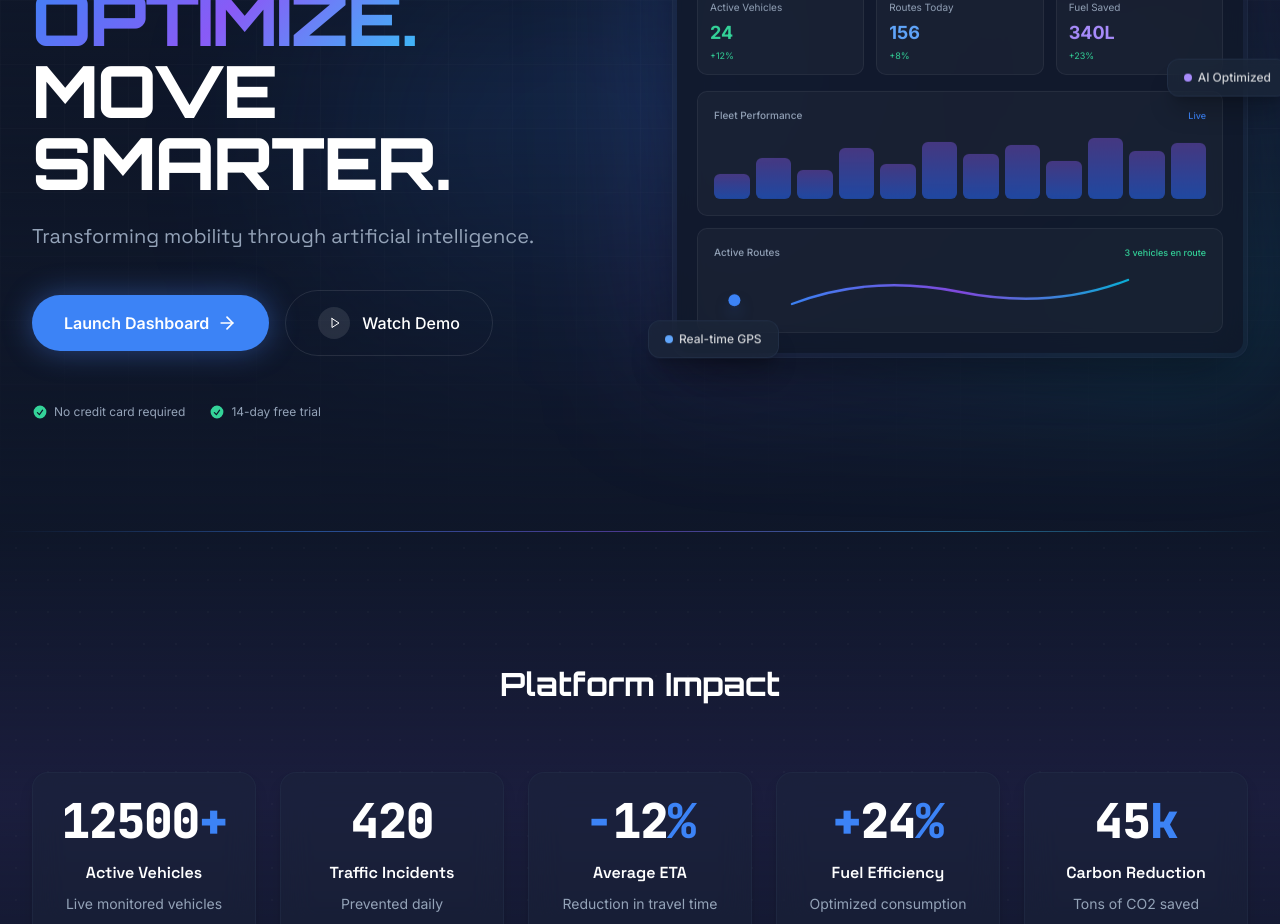
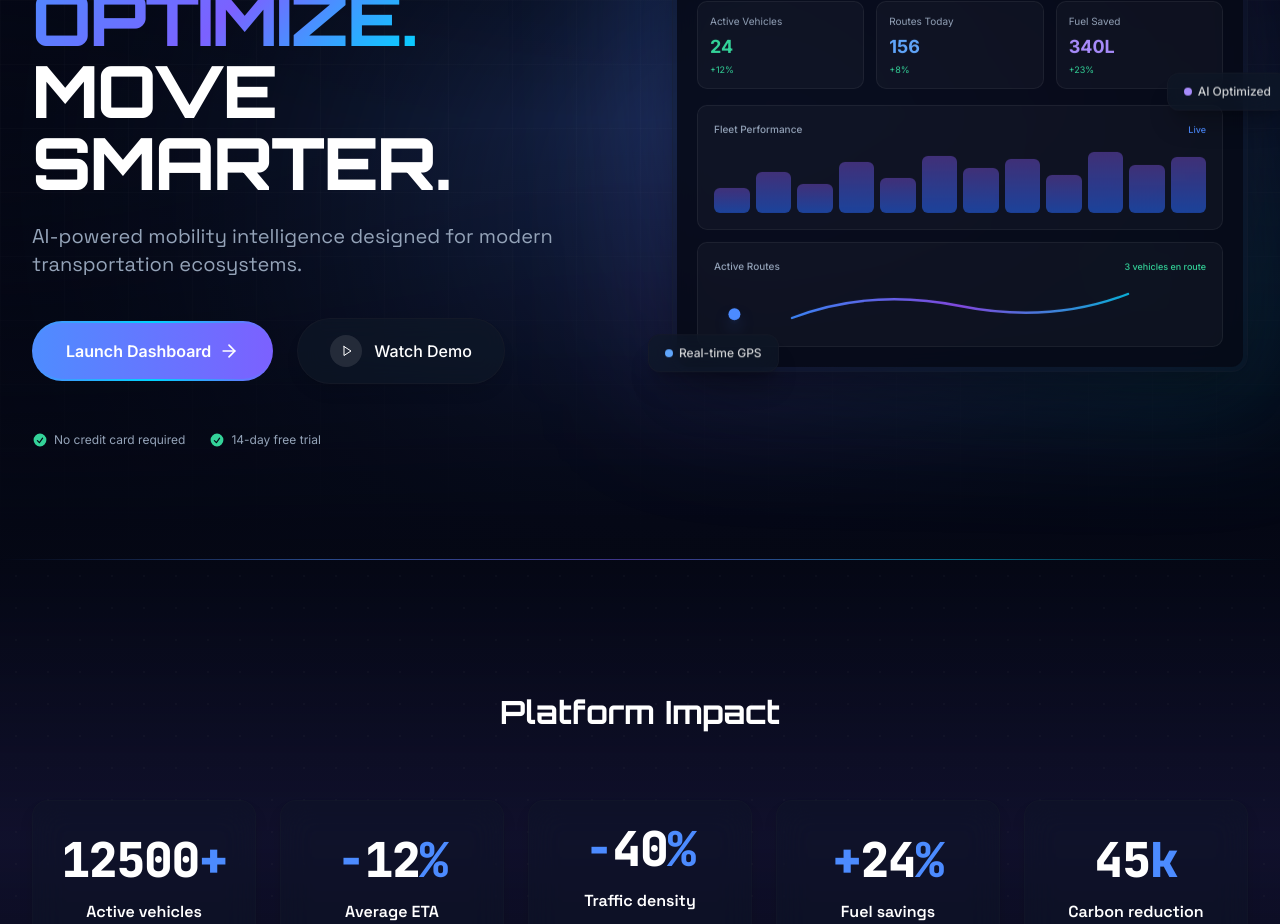
Before and after one commit to yadavrahul25431-hub/moira, a Next.js app in the folder frontend/: page / in a window 1280 px wide. Shown: the part 320-1244 px from the top of the page. Built offline with nearby package versions, Linux system fonts and the light colour scheme.

Commit message:
style: exact refinement to brand colors, gradients, map and features

```diff
--- a/frontend/src/app/globals.css
+++ b/frontend/src/app/globals.css
@@ -41,37 +41,37 @@
   }
 
   .dark {
-    --background: 222 47% 11%;
+    --background: 229 63% 5%;
     --foreground: 0 0% 100%;
-    --card: 217 33% 18%;
+    --card: 219 42% 11%;
     --card-foreground: 0 0% 100%;
-    --popover: 217 33% 18%;
+    --popover: 219 42% 11%;
     --popover-foreground: 0 0% 100%;
-    --primary: 217 91% 60%;
+    --primary: 219 100% 65%;
     --primary-foreground: 0 0% 100%;
-    --secondary: 258 90% 66%;
+    --secondary: 250 100% 69%;
     --secondary-foreground: 0 0% 100%;
-    --muted: 217 33% 25%;
+    --muted: 223 49% 8%;
     --muted-foreground: 215 20% 65%;
-    --accent: 199 93% 60%;
+    --accent: 190 100% 50%;
     --accent-foreground: 0 0% 100%;
-    --destructive: 359 83% 60%;
+    --destructive: 349 100% 65%;
     --destructive-foreground: 0 0% 100%;
-    --border: 217 33% 25%;
-    --input: 217 33% 25%;
-    --ring: 217 91% 60%;
+    --border: 228 20% 14%;
+    --input: 228 20% 14%;
+    --ring: 219 100% 65%;
 
-    --sidebar: 217 33% 18%;
+    --sidebar: 219 42% 11%;
     --sidebar-foreground: 0 0% 100%;
-    --sidebar-border: 217 33% 25%;
-    --sidebar-accent: 258 90% 66%;
+    --sidebar-border: 228 20% 14%;
+    --sidebar-accent: 250 100% 69%;
     --sidebar-accent-foreground: 0 0% 100%;
 
-    --chart-emerald: 142 71% 45%;
-    --chart-cyan: 199 93% 60%;
-    --chart-violet: 258 90% 66%;
-    --chart-amber: 45 93% 48%;
-    --chart-rose: 359 83% 60%;
+    --chart-emerald: 145 63% 50%;
+    --chart-cyan: 190 100% 50%;
+    --chart-violet: 250 100% 69%;
+    --chart-amber: 37 90% 51%;
+    --chart-rose: 349 100% 65%;
   }
 }
 
@@ -149,24 +149,50 @@
     border: 1px solid hsl(var(--border) / 0.3);
   }
 
+  /* Premium Linear Gradients */
+  .hero-gradient {
+    background: linear-gradient(
+      135deg,
+      #050816 0%,
+      #0B1120 25%,
+      #4F8CFF 60%,
+      #7B61FF 100%
+    );
+  }
+
+  .card-gradient {
+    background: linear-gradient(
+      180deg,
+      rgba(79,140,255,0.08),
+      rgba(123,97,255,0.05)
+    );
+  }
+
+  .button-gradient {
+    background: linear-gradient(
+      90deg,
+      #4F8CFF,
+      #7B61FF
+    );
+  }
+
+  .border-gradient {
+    background: linear-gradient(
+      90deg,
+      #4F8CFF,
+      #00D4FF,
+      #7B61FF
+    );
+  }
+
   /* Gradient text */
   .gradient-text {
     @apply bg-clip-text text-transparent;
     background-image: linear-gradient(
       135deg,
       hsl(var(--primary)),
-      hsl(var(--chart-violet)),
-      hsl(var(--chart-cyan))
-    );
-  }
-
-  /* Gradient background */
-  .gradient-bg {
-    background: linear-gradient(
-      135deg,
-      hsl(var(--primary) / 0.1),
-      hsl(var(--chart-violet) / 0.05),
-      hsl(var(--chart-cyan) / 0.1)
+      hsl(var(--secondary)),
+      hsl(var(--accent))
     );
   }
 
--- a/frontend/src/components/landing/features-section.tsx
+++ b/frontend/src/components/landing/features-section.tsx
@@ -22,23 +22,15 @@ interface Feature {
 const features: Feature[] = [
   {
     icon: Sparkles,
-    title: "Smart Routing",
+    title: "Route optimization",
     description:
       "Neural networks analyze thousands of route permutations in real-time to deliver the fastest, most fuel-efficient paths.",
     gradient: "from-blue-500/20 to-cyan-500/10",
     iconColor: "text-blue-400",
   },
   {
-    icon: Radio,
-    title: "Traffic Prediction",
-    description:
-      "Machine learning models forecast congestion patterns and bottlenecks up to 4 hours ahead with 98% accuracy.",
-    gradient: "from-amber-500/20 to-orange-500/10",
-    iconColor: "text-amber-400",
-  },
-  {
     icon: BarChart3,
-    title: "Fleet Intelligence",
+    title: "Fleet management",
     description:
       "Comprehensive dashboards with real-time KPIs, driver performance scoring, and fuel consumption trends.",
     gradient: "from-violet-500/20 to-purple-500/10",
@@ -46,7 +38,7 @@ const features: Feature[] = [
   },
   {
     icon: LineChart,
-    title: "Predictive Analytics",
+    title: "Predictive analytics",
     description:
       "Anticipate vehicle maintenance needs and optimize resource allocation based on historical performance data.",
     gradient: "from-emerald-500/20 to-teal-500/10",
@@ -54,11 +46,19 @@ const features: Feature[] = [
   },
   {
     icon: ShieldAlert,
-    title: "Dynamic Incident Detection",
+    title: "Dynamic incident simulation",
     description:
       "Instantly detect accidents, weather events, or road closures and automatically reroute affected vehicles.",
     gradient: "from-rose-500/20 to-red-500/10",
     iconColor: "text-rose-400",
+  },
+  {
+    icon: Radio,
+    title: "EV optimization",
+    description:
+      "Intelligent range anxiety management, charging station routing, and battery lifespan preservation algorithms.",
+    gradient: "from-amber-500/20 to-orange-500/10",
+    iconColor: "text-amber-400",
   },
   {
     icon: Bot,
@@ -97,9 +97,9 @@ function FeatureCard({ feature }: { feature: Feature }) {
       whileHover={{ y: -6, transition: { duration: 0.3 } }}
       className="group relative"
     >
-      <div className="absolute -inset-px rounded-2xl bg-gradient-to-br from-primary/30 via-transparent to-accent/30 opacity-0 group-hover:opacity-100 transition-opacity duration-500 blur-md" />
+      <div className="absolute -inset-px rounded-2xl border-gradient opacity-0 group-hover:opacity-100 transition-opacity duration-500 blur-md" />
 
-      <div className="relative h-full rounded-2xl glass p-6 sm:p-7 transition-all duration-500 border border-white/5 group-hover:border-primary/50 group-hover:bg-card/80">
+      <div className="relative h-full rounded-2xl card-gradient p-6 sm:p-7 transition-all duration-500 border border-white/5 group-hover:border-primary/50">
         <div
           className={`mb-5 inline-flex items-center justify-center h-12 w-12 rounded-xl bg-gradient-to-br ${feature.gradient} border border-white/[0.06]`}
         >
--- a/frontend/src/components/landing/hero-section.tsx
+++ b/frontend/src/components/landing/hero-section.tsx
@@ -79,10 +79,8 @@ export function HeroSection() {
     >
       {/* ── Animated Background ────────────────────── */}
       <motion.div className="absolute inset-0" style={{ y: backgroundY }}>
-        {/* Gradient orbs */}
-        <div className="absolute top-1/4 left-1/4 w-[500px] h-[500px] rounded-full bg-blue-500/15 blur-[120px] animate-pulse" />
-        <div className="absolute bottom-1/4 right-1/4 w-[400px] h-[400px] rounded-full bg-violet-500/12 blur-[120px] animate-pulse [animation-delay:1s]" />
-        <div className="absolute top-1/2 left-1/2 -translate-x-1/2 -translate-y-1/2 w-[600px] h-[600px] rounded-full bg-cyan-500/8 blur-[150px] animate-pulse [animation-delay:2s]" />
+        {/* Gradient orb */}
+        <div className="absolute top-0 left-1/2 -translate-x-1/2 w-[800px] h-[800px] rounded-full hero-gradient opacity-30 blur-[150px] animate-pulse_glow" />
 
         {/* Grid overlay */}
         <div className="absolute inset-0 bg-grid opacity-60" />
@@ -132,23 +130,24 @@ export function HeroSection() {
               variants={itemVariants}
               className="mt-6 text-base sm:text-lg lg:text-xl text-muted-foreground max-w-xl mx-auto lg:mx-0 leading-relaxed font-subheading"
             >
-              Transforming mobility through artificial intelligence.
+              AI-powered mobility intelligence designed for modern transportation ecosystems.
             </motion.p>
 
             {/* CTAs */}
             <motion.div
               variants={itemVariants}
-              className="mt-10 flex flex-col sm:flex-row items-center gap-4 justify-center lg:justify-start"
+              className="mt-10 flex flex-col sm:flex-row items-center gap-6 justify-center lg:justify-start"
             >
+              <div className="relative group rounded-full p-[2px] border-gradient overflow-hidden hover:shadow-[0_0_30px_rgba(79,140,255,0.4)] transition-all duration-500">
                 <Link
                   href="/dashboard"
-                className="group relative inline-flex items-center gap-2 px-8 py-4 text-base font-semibold text-white rounded-full bg-primary overflow-hidden shadow-[0_0_30px_rgba(79,140,255,0.4)] transition-all duration-500 hover:shadow-[0_0_40px_rgba(79,140,255,0.6)] hover:scale-[1.02]"
+                  className="relative flex items-center gap-2 px-8 py-4 text-base font-semibold text-white rounded-full button-gradient bg-[length:200%_100%] transition-all duration-500 hover:bg-right hover:scale-[1.02]"
                 >
-                <div className="absolute inset-0 bg-gradient-to-r from-transparent via-white/20 to-transparent -translate-x-[150%] group-hover:translate-x-[150%] transition-transform duration-1000" />
                   Launch Dashboard
                   <ArrowRight className="h-5 w-5 transition-transform duration-300 group-hover:translate-x-1" />
                 </Link>
-              <button className="group inline-flex items-center gap-3 px-8 py-4 text-base font-medium text-foreground rounded-full border border-white/10 hover:bg-white/5 transition-all duration-300 hover:border-white/20 hover:scale-[1.02]">
+              </div>
+              <button className="group inline-flex items-center gap-3 px-8 py-4 text-base font-medium text-foreground rounded-full border border-white/10 glass hover:bg-white/5 transition-all duration-300 hover:border-white/20 hover:scale-[1.02] shadow-lg">
                 <div className="flex h-8 w-8 items-center justify-center rounded-full bg-white/10 transition-colors group-hover:bg-white/20">
                   <Play className="h-3 w-3 ml-0.5" />
                 </div>
--- a/frontend/src/components/landing/map-section.tsx
+++ b/frontend/src/components/landing/map-section.tsx
@@ -4,6 +4,7 @@ import { motion } from "framer-motion";
 import { Navigation } from "lucide-react";
 
 const cities = [
+  { name: "Delhi", x: "35%", y: "15%" },
   { name: "Mumbai", x: "25%", y: "45%" },
   { name: "Hyderabad", x: "45%", y: "55%" },
   { name: "Bengaluru", x: "40%", y: "75%" },
@@ -38,6 +39,28 @@ export function MapSection() {
               </linearGradient>
             </defs>
 
+            {/* DEL to MUM */}
+            <motion.path
+              d="M 35% 15% Q 30% 30% 25% 45%"
+              fill="none"
+              stroke="url(#routeGradient)"
+              strokeWidth="2"
+              strokeDasharray="4 4"
+              initial={{ pathLength: 0 }}
+              whileInView={{ pathLength: 1 }}
+              transition={{ duration: 2, repeat: Infinity, repeatType: "reverse" }}
+            />
+            {/* DEL to HYD */}
+            <motion.path
+              d="M 35% 15% Q 40% 35% 45% 55%"
+              fill="none"
+              stroke="url(#routeGradient)"
+              strokeWidth="2"
+              strokeDasharray="4 4"
+              initial={{ pathLength: 0 }}
+              whileInView={{ pathLength: 1 }}
+              transition={{ duration: 2.5, delay: 0.3, repeat: Infinity, repeatType: "reverse" }}
+            />
             {/* HYD to MUM */}
             <motion.path
               d="M 25% 45% Q 35% 40% 45% 55%"
@@ -47,7 +70,7 @@ export function MapSection() {
               strokeDasharray="4 4"
               initial={{ pathLength: 0 }}
               whileInView={{ pathLength: 1 }}
-              transition={{ duration: 2, repeat: Infinity, repeatType: "reverse" }}
+              transition={{ duration: 2, delay: 0.6, repeat: Infinity, repeatType: "reverse" }}
             />
             {/* HYD to BLR */}
             <motion.path
@@ -117,6 +140,18 @@ export function MapSection() {
           >
             <Navigation className="h-5 w-5 rotate-90" />
           </motion.div>
+
+          {/* Vehicle from Delhi */}
+          <motion.div
+            className="absolute z-20 text-secondary drop-shadow-[0_0_8px_rgba(123,97,255,0.8)] -translate-x-1/2 -translate-y-1/2"
+            animate={{
+              left: ["35%", "25%", "35%"],
+              top: ["15%", "45%", "15%"],
+            }}
+            transition={{ duration: 5.5, delay: 1, repeat: Infinity, ease: "linear" }}
+          >
+            <Navigation className="h-4 w-4 rotate-[120deg]" />
+          </motion.div>
         </div>
       </div>
     </section>
--- a/frontend/src/components/landing/stats-section.tsx
+++ b/frontend/src/components/landing/stats-section.tsx
@@ -15,14 +15,8 @@ const stats: StatItem[] = [
   {
     value: 12500,
     suffix: "+",
-    label: "Active Vehicles",
+    label: "Active vehicles",
     description: "Live monitored vehicles",
-  },
-  {
-    value: 420,
-    suffix: "",
-    label: "Traffic Incidents",
-    description: "Prevented daily",
   },
   {
     value: 12,
@@ -32,16 +26,23 @@ const stats: StatItem[] = [
     description: "Reduction in travel time",
   },
   {
+    value: 40,
+    suffix: "%",
+    prefix: "-",
+    label: "Traffic density",
+    description: "Avoided congestion zones",
+  },
+  {
     value: 24,
     suffix: "%",
     prefix: "+",
-    label: "Fuel Efficiency",
+    label: "Fuel savings",
     description: "Optimized consumption",
   },
   {
     value: 45,
     suffix: "k",
-    label: "Carbon Reduction",
+    label: "Carbon reduction",
     description: "Tons of CO2 saved",
   },
 ];
```
Lines whose indentation alone changed are shown as unchanged.
